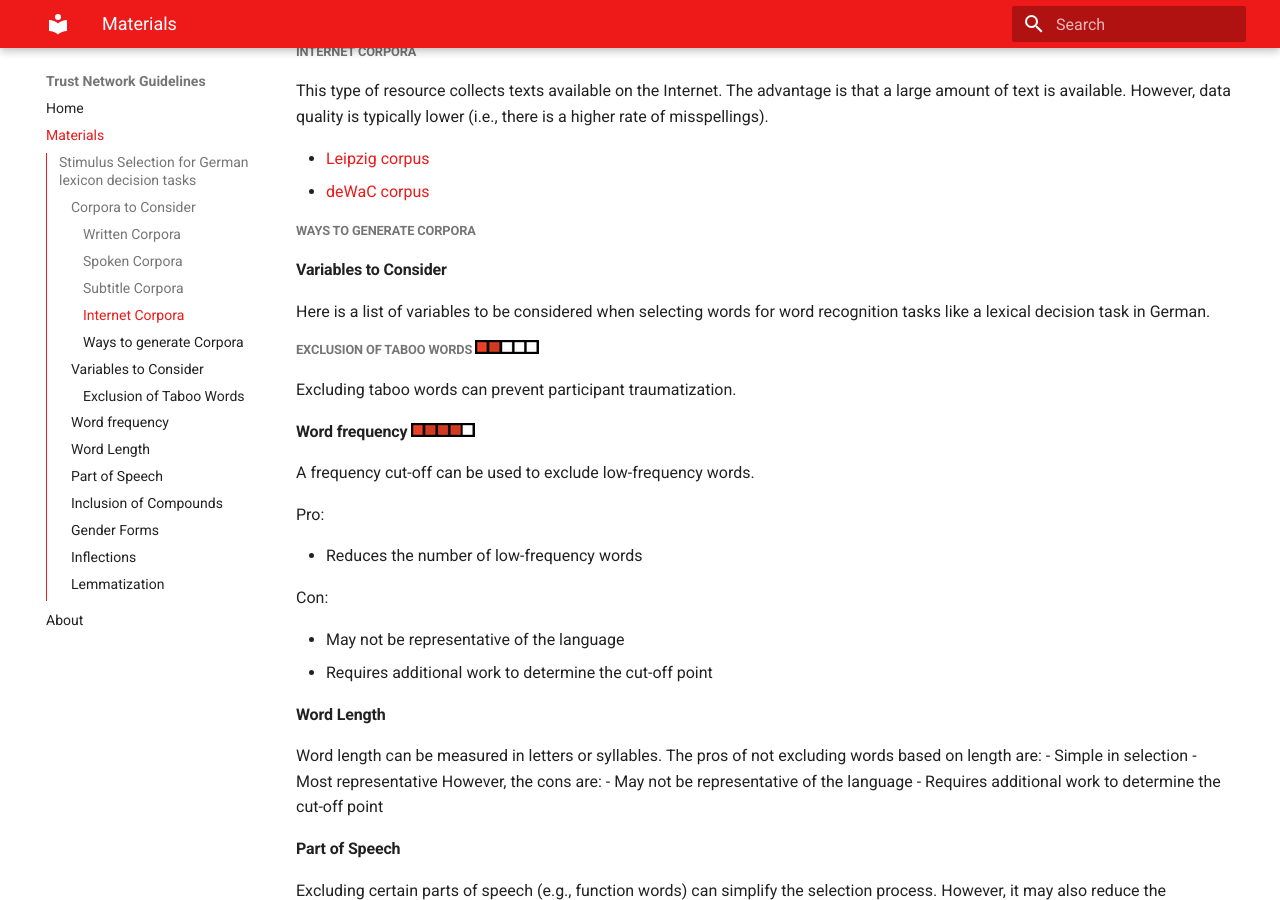
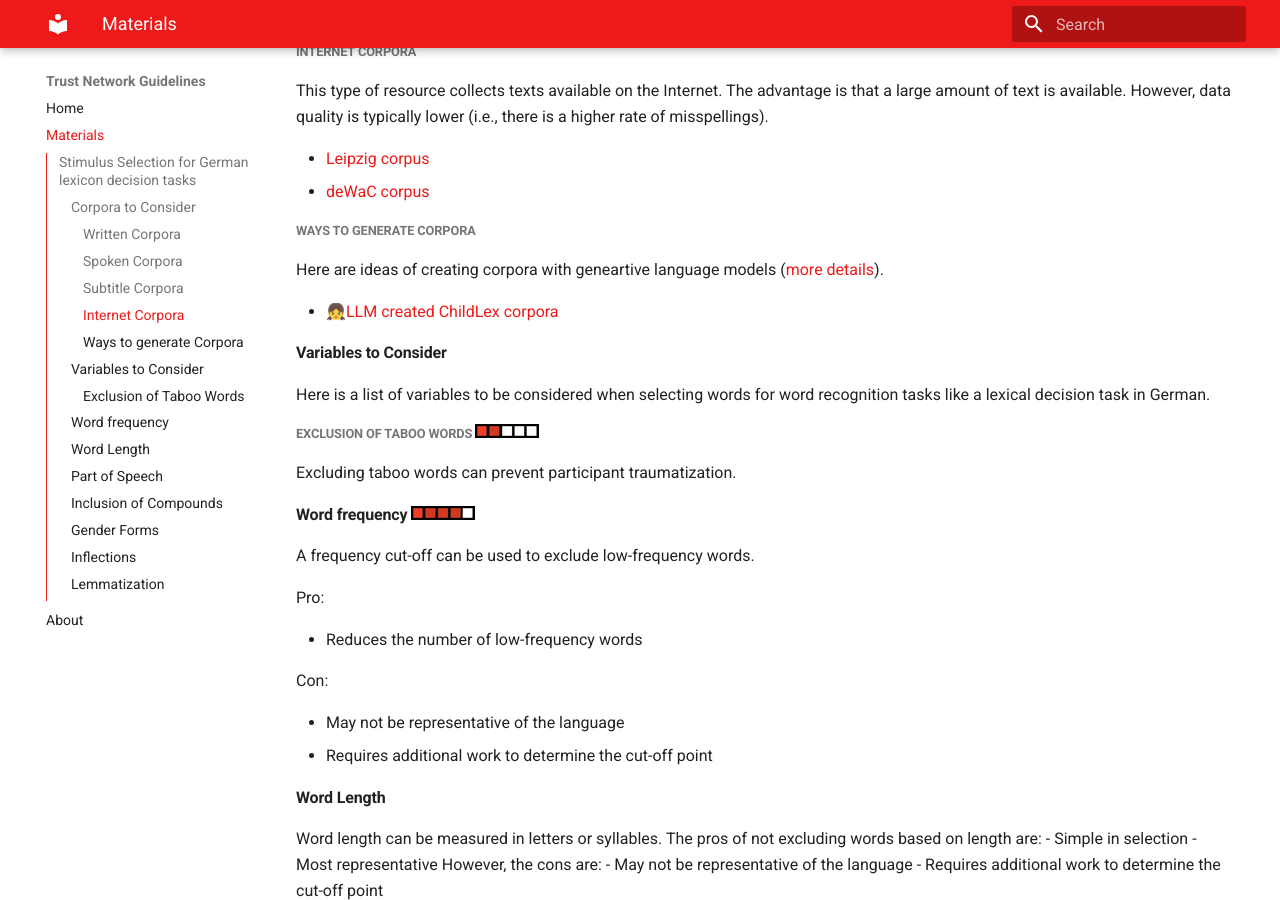
Before and after one commit to cwdeee/trust-network-guidelines, an MkDocs documentation site: the page built from docs/materials.md, in a window 1280 px wide and 900 px high, scrolled down 1274 px. Built offline with MkDocs 1.6.1 and Material for MkDocs 9.7.7, drawn with Linux system fonts in a browser that asks for light colours.

Commit message:
LLM generation of corpora

```diff
--- a/docs/materials.md
+++ b/docs/materials.md
@@ -36,6 +36,9 @@ This type of resource collects texts available on the Internet. The advantage is
 - [deWaC corpus](https://wacky.sslmit.unibo.it/doku.php?id=frequency_lists)
 
 ##### Ways to generate Corpora
+Here are ideas of creating corpora  with geneartive language models ([more details](https://doi.org/10.31234/osf.io/gm9b6_v5)).
+
+- 👧[LLM created ChildLex corpora](https://doi.org/h10.17605/OSF.IO/WMUVJ)
 
 #### Variables to Consider
 Here is a list of variables to be considered when selecting words for word recognition tasks like a lexical decision task in German.
```
